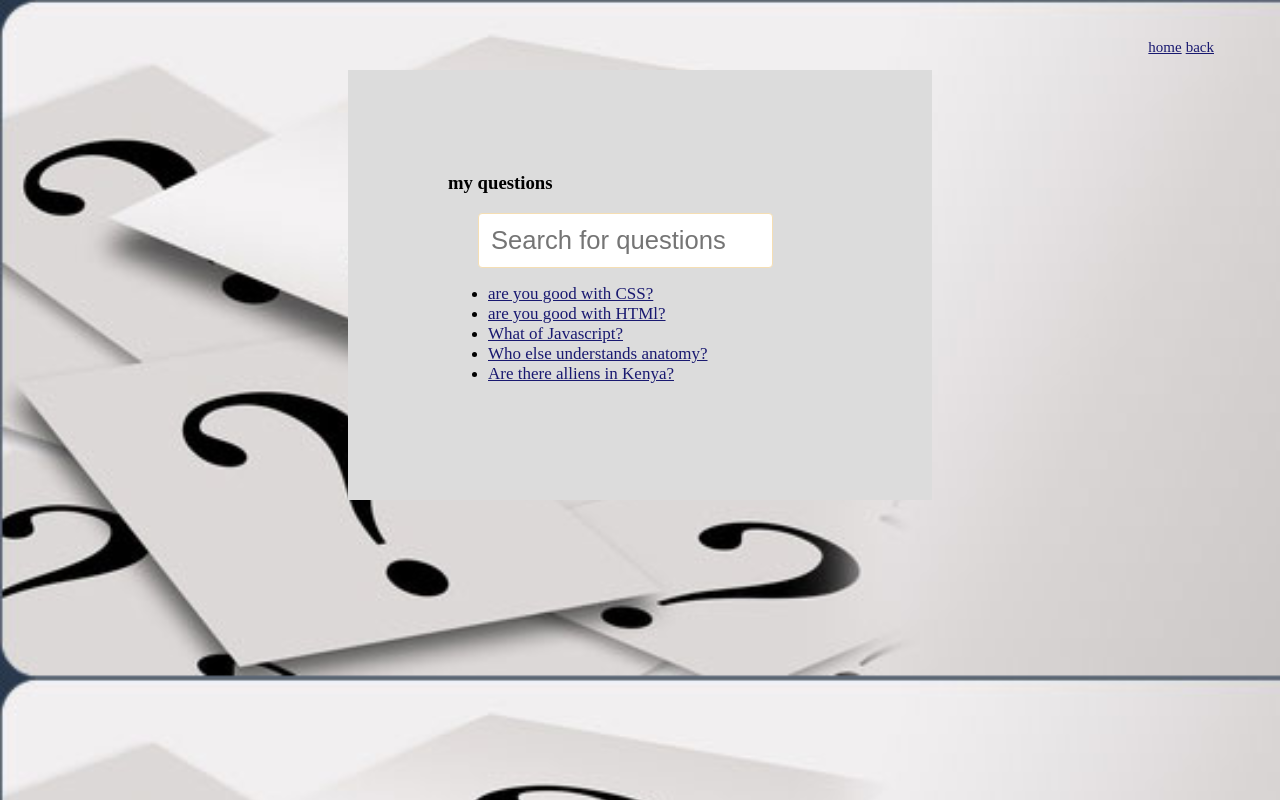
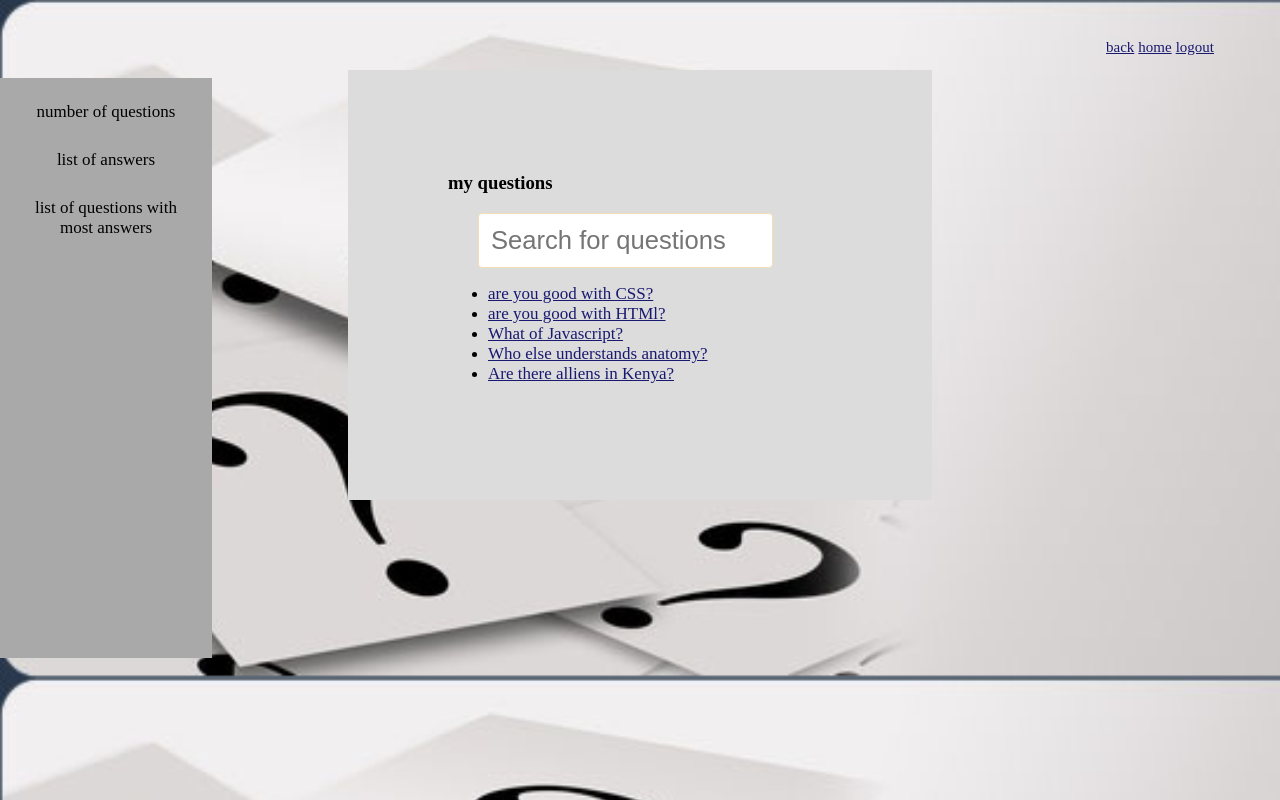
Before and after one commit to milamish/milamish.github.io, a plain HTML site: page myquestions.html in a window 1280 px wide. Drawn offline with Linux system fonts and the light colour scheme.

Commit message:
ft:add list of questions

```diff
--- a/myquestions.html
+++ b/myquestions.html
@@ -4,8 +4,14 @@
 <meta name="viewport" content="width=device-width, initial-scale=1.0">
 <boby>
 	<div class="top-right">
+		<a href="questions.html">back</a>
 		<a href="profile.html">home</a>
-		<a href="questions.html">back</a>
+		<a href="login.html" id="home">logout</a>
+	</div>
+	<div class ="side-nav">
+		<a href ="#" > number of questions</a>
+		<a href="#" >list of answers</a>
+		<a href="#" >list of questions with most answers</a>
 	</div>
 	<div class="allquestions">
 		<h3>my questions</h3>
--- a/style.css
+++ b/style.css
@@ -218,3 +218,25 @@ hr{
 #loglink{
      margin-left: 50%;
 }
+.side-nav {
+    margin-top:0.6%;
+    background-color:Darkgrey;
+    overflow: hidden;
+    width:15%;
+    position:fixed;
+    height:70%;
+    padding:10px;
+}
+.side-nav a {
+    display:block;
+    color:black;
+    text-align: center;
+    padding: 14px 16px;
+    text-decoration: none;
+    font-size: 17px;
+}
+
+.side-nav a:hover {
+    background-color: #ddd;
+    color:MidnightBlue;
+}
```
